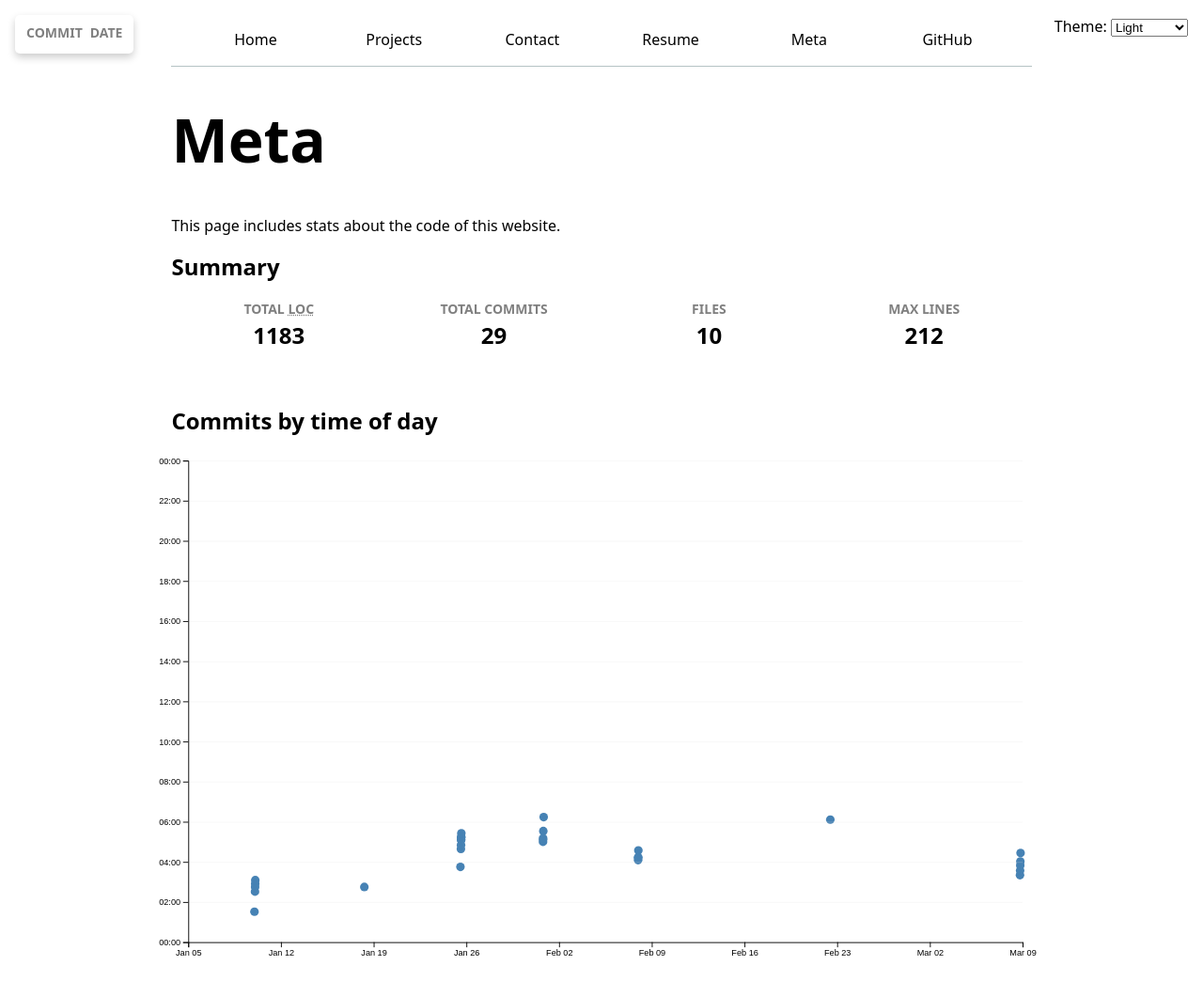
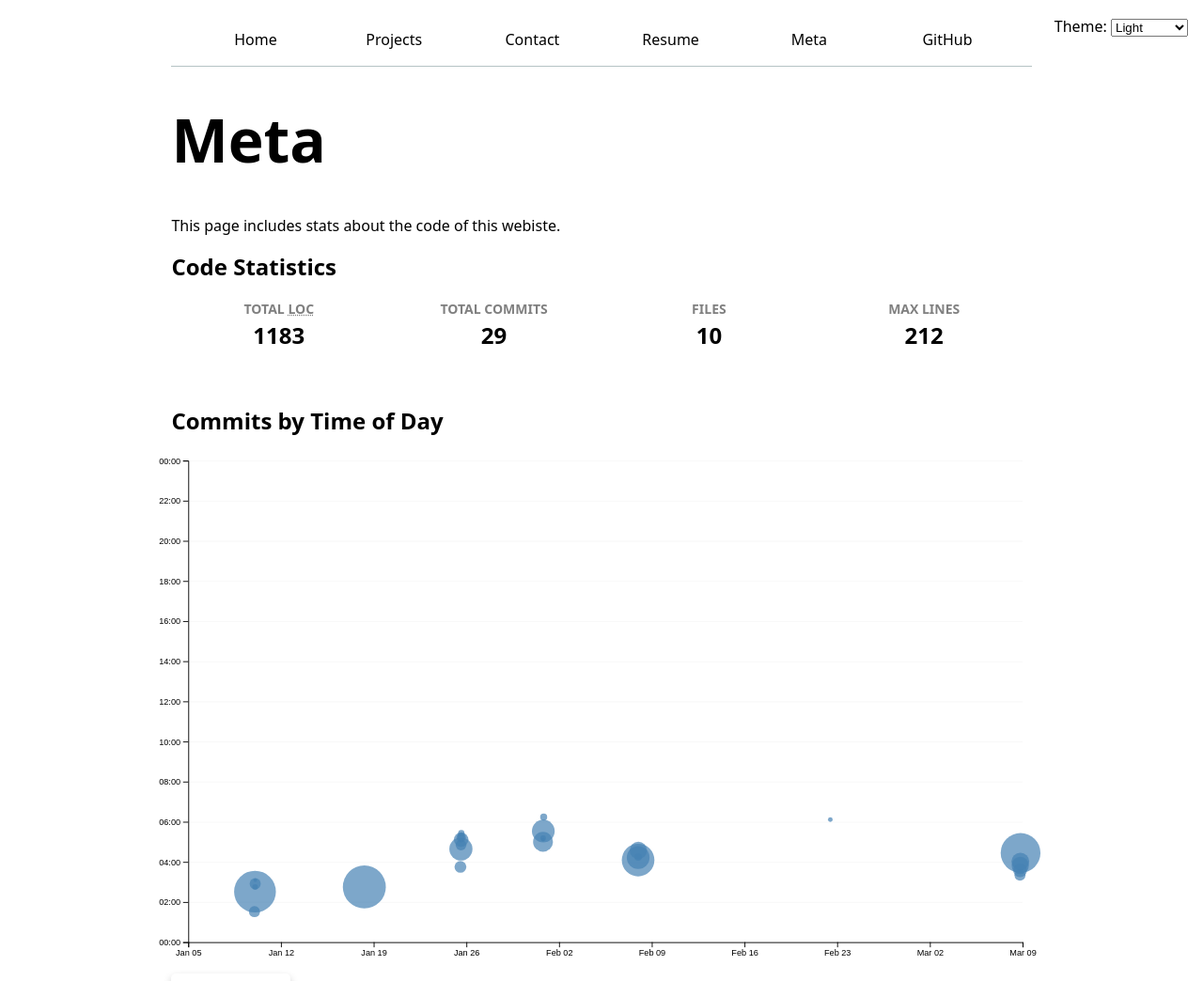
Before and after one commit to harisdsc/portfolio, a website: page meta/index.html in a window 1280 px wide. Shown: the whole page at 94% size. Drawn offline with nearby package versions, Linux system fonts and the light colour scheme.

Commit message:
brushing

```diff
--- a/meta/index.html
+++ b/meta/index.html
@@ -1,22 +1,21 @@
 <!DOCTYPE html>
 <html lang="en">
-<script type="module" src="../global.js"></script>
-<script type="module" src="main.js"></script>
-<script src="https://d3js.org/d3.v7.min.js"></script>
 <head>
     <meta charset="UTF-8">
     <meta name="viewport" content="width=device-width, initial-scale=1.0">
+    <title>Meta</title>
     <link rel="stylesheet" href="../style.css">
-    <title>Meta</title>
+    <script src="https://d3js.org/d3.v7.min.js"></script>
+    <script type="module" src="../global.js"></script>
+    <script type="module" src="main.js"></script>
 </head>
 <body>
     <h1>Meta</h1>
-     <p>This page includes stats about the code of this website.</p>
-     <h2>Summary</h2>
+    <p>This page includes stats about the code of this webiste.</p>
+    <h2>Code Statistics</h2>
     <div id="stats"></div>
-</body>
     <br>
-<h2>Commits by time of day</h2>
+    <h2>Commits by Time of Day</h2>
     <div id="chart"></div>
     <dl id="commit-tooltip" class="info tooltip">
         <dt>Commit</dt>
@@ -26,6 +25,6 @@
 
         <dt>Date</dt>
         <dd id="commit-date"></dd>
-
-    <!-- Add: Time, author, lines edited -->
     </dl>
+</body>
+</html>
--- a/meta/main.js
+++ b/meta/main.js
@@ -17,6 +17,7 @@ async function loadData() {
 document.addEventListener('DOMContentLoaded', async () => {
   await loadData();
   await createScatterplot();
+  await brushSelector();
 });
 
 
@@ -84,6 +85,8 @@ function createScatterplot() {
   const height = 600;
   const margin = { top: 10, right: 10, bottom: 30, left: 20 };
 
+  const sortedCommits = d3.sort(commits, (d) => -d.totalLines);
+
   const svg = d3
   .select('#chart')
   .append('svg')
@@ -100,20 +103,30 @@ function createScatterplot() {
 
   const dots = svg.append('g').attr('class', 'dots');
 
+  const [minLines, maxLines] = d3.extent(commits, (d) => d.totalLines);
+  const rScale = d3
+  .scaleSqrt() // Change only this line
+  .domain([minLines, maxLines])
+  .range([2, 25]);
+
   dots
   .selectAll('circle')
-  .data(commits)
+  .data(sortedCommits)
   .join('circle')
   .attr('cx', (d) => xScale(d.datetime))
   .attr('cy', (d) => yScale(d.hourFrac))
   .attr('r', 5)
   .attr('fill', 'steelblue')
+  .attr('r', (d) => rScale(d.totalLines))
+  .style('fill-opacity', 0.7) // Add transparency for overlapping dots
   .on('mouseenter', (event, commit) => {
+    d3.select(event.currentTarget).style('fill-opacity', 1); // Full opacity on hover
     updateTooltipContent(commit);
     updateTooltipVisibility(true);
     updateTooltipPosition(event);
   })
   .on('mouseleave', () => {
+    d3.select(event.currentTarget).style('fill-opacity', 0.7); // Restore transparency
     updateTooltipContent({});
     updateTooltipVisibility(false);
   });
@@ -193,3 +206,14 @@ function updateTooltipPosition(event) {
   tooltip.style.left = `${event.clientX}px`;
   tooltip.style.top = `${event.clientY}px`;
 }
+
+function brushSelector() {
+  const svg = document.querySelector('svg');
+  d3.select(svg).call(d3.brush().on('start brush end', brushed));
+  d3.select(svg).selectAll('.dots, .overlay ~ *').raise();
+}
+
+
+function brushed(event) {
+  console.log(event);
+}
--- a/style.css
+++ b/style.css
@@ -256,13 +256,13 @@ path {
 
 dl.tooltip {
   position: fixed;
-  top: 1em;
-  left: 1em;
   box-shadow: 0px 4px 8px rgba(0, 0, 0, 0.2);
   border-radius: 5px;
   padding: 8px 12px;
   backdrop-filter: blur(5px);
   transition: opacity 0.3s ease, visibility 0.3s ease;
+    z-index: 1000;
+
 }
 
 dl.info {
```
Lines whose indentation alone changed are shown as unchanged.
